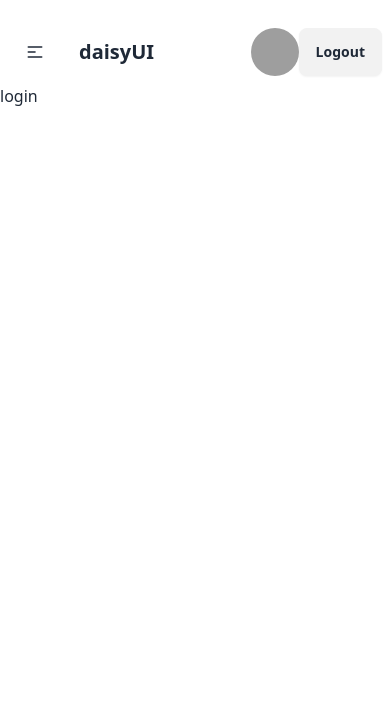
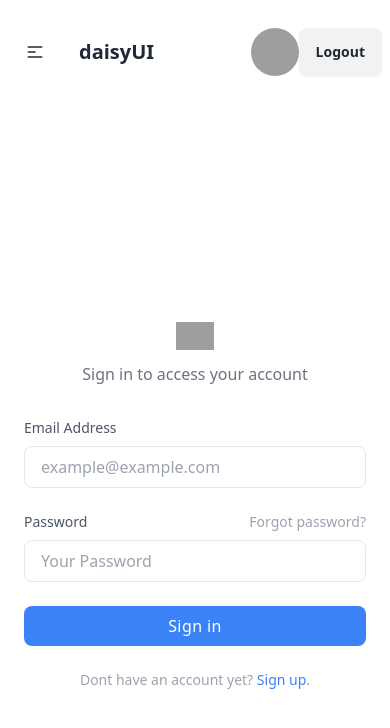
Before and after one commit to sakibpro2003/LuxeRealEstate, a React (Vite) app: page /login in a window 390 px wide. Shown: the top 728 px of the page. Built offline with nearby package versions, Linux system fonts and the light colour scheme; grey boxes are pictures that could not be loaded.

Commit message:
register added

```diff
--- a/package.json
+++ b/package.json
@@ -10,6 +10,7 @@
     "preview": "vite preview"
   },
   "dependencies": {
+    "firebase": "^10.10.0",
     "localforage": "^1.10.0",
     "match-sorter": "^6.3.4",
     "react": "^18.2.0",
--- /dev/null
+++ b/src/Firebase/AuthProvider.jsx
@@ -0,0 +1,28 @@
+import React, { createContext, useState } from 'react';
+import { getAuth,createUserWithEmailAndPassword } from "firebase/auth";
+import app from './firebase.init';
+
+const auth  = getAuth(app);
+export const AuthContext = createContext(null);
+
+const AuthProvider = ({children}) => {
+    const [user,setUser] = useState([]);
+  const createUser = (email,password)=>{
+   return createUserWithEmailAndPassword(auth, email, password)
+    }
+
+
+    const authInfo = {
+        createUser,
+        user,
+    }
+    return (
+        <div>
+            <AuthContext.Provider value={authInfo}>
+                {children}
+            </AuthContext.Provider>
+        </div>
+    );
+};
+
+export default AuthProvider;
--- /dev/null
+++ b/src/Firebase/firebase.init.js
@@ -0,0 +1,20 @@
+// Import the functions you need from the SDKs you need
+import { initializeApp } from "firebase/app";
+import { getAuth } from "firebase/auth";
+// TODO: Add SDKs for Firebase products that you want to use
+// https://firebase.google.com/docs/web/setup#available-libraries
+
+// Your web app's Firebase configuration
+const firebaseConfig = {
+  apiKey: "AIzaSyA0R0_EN5rYoJp7Or7fabtYCxdvk5j746E",
+  authDomain: "realestate-549f7.firebaseapp.com",
+  projectId: "realestate-549f7",
+  storageBucket: "realestate-549f7.appspot.com",
+  messagingSenderId: "655100002973",
+  appId: "1:655100002973:web:65d881b696b96745184a74"
+};
+
+// Initialize Firebase
+ const app = initializeApp(firebaseConfig);
+
+export default app;
--- a/src/Login/Login.jsx
+++ b/src/Login/Login.jsx
@@ -4,7 +4,61 @@
     return (
         <div>
             <Navbar></Navbar>
-            <h3>login</h3>
+            <div className="bg-white dark:bg-gray-900">
+      <div className="flex justify-center h-screen">
+        <div className="hidden bg-cover lg:block lg:w-2/3" style={{backgroundImage: "url(https://images.unsplash.com/photo-1616763355603-9755a640a287?ixlib=rb-1.2.1&ixid=MnwxMjA3fDB8MHxwaG90by1wYWdlfHx8fGVufDB8fHx8&auto=format&fit=crop&w=1470&q=80)"}}>
+          <div className="flex items-center h-full px-20 bg-gray-900 bg-opacity-40">
+            <div>
+              <h2 className="text-2xl font-bold text-white sm:text-3xl">Meraki UI</h2>
+
+              <p className="max-w-xl mt-3 text-gray-300">
+                Lorem ipsum dolor sit, amet consectetur adipisicing elit. In
+                autem ipsa, nulla laboriosam dolores, repellendus perferendis libero suscipit nam temporibus molestiae
+              </p>
+            </div>
+          </div>
+        </div>
+
+        <div className="flex items-center w-full max-w-md px-6 mx-auto lg:w-2/6">
+          <div className="flex-1">
+            <div className="text-center">
+              <div className="flex justify-center mx-auto">
+                <img className="w-auto h-7 sm:h-8" src="https://merakiui.com/images/logo.svg" alt="" />
+              </div>
+
+              <p className="mt-3 text-gray-500 dark:text-gray-300">Sign in to access your account</p>
+            </div>
+
+            <div className="mt-8">
+              <form>
+                <div>
+                  <label htmlFor="email" className="block mb-2 text-sm text-gray-600 dark:text-gray-200">Email Address</label>
+                  <input type="email" name="email" id="email" placeholder="example@example.com" className="block w-full px-4 py-2 mt-2 text-gray-700 placeholder-gray-400 bg-white border border-gray-200 rounded-lg dark:placeholder-gray-600 dark:bg-gray-900 dark:text-gray-300 dark:border-gray-700 focus:border-blue-400 dark:focus:border-blue-400 focus:ring-blue-400 focus:outline-none focus:ring focus:ring-opacity-40" />
+                </div>
+
+                <div className="mt-6">
+                  <div className="flex justify-between mb-2">
+                    <label htmlFor="password" className="text-sm text-gray-600 dark:text-gray-200">Password</label>
+                    <a href="#" className="text-sm text-gray-400 focus:text-blue-500 hover:text-blue-500 hover:underline">Forgot password?</a>
+                  </div>
+
+                  <input type="password" name="password" id="password" placeholder="Your Password" className="block w-full px-4 py-2 mt-2 text-gray-700 placeholder-gray-400 bg-white border border-gray-200 rounded-lg dark:placeholder-gray-600 dark:bg-gray-900 dark:text-gray-300 dark:border-gray-700 focus:border-blue-400 dark:focus:border-blue-400 focus:ring-blue-400 focus:outline-none focus:ring focus:ring-opacity-40" />
+                </div>
+
+                <div className="mt-6">
+                  <button className="w-full px-4 py-2 tracking-wide text-white transition-colors duration-300 transform bg-blue-500 rounded-lg hover:bg-blue-400 focus:outline-none focus:bg-blue-400 focus:ring focus:ring-blue-300 focus:ring-opacity-50">
+                    Sign in
+                  </button>
+                </div>
+
+              </form>
+
+              <p className="mt-6 text-sm text-center text-gray-400">Dont have an account yet? <a href="/register" className="text-blue-500 focus:outline-none focus:underline hover:underline">Sign up</a>.</p>
+            </div>
+          </div>
+        </div>
+      </div>
+    </div>
         </div>
     );
 };
--- a/src/Register/Register.jsx
+++ b/src/Register/Register.jsx
@@ -1,10 +1,81 @@
-import React from 'react';
+import { useContext } from "react";
+import Navbar from "../Shared/Navbar";
+import { AuthContext } from "../Firebase/AuthProvider";
 
 const Register = () => {
+    const {createUser} = useContext(AuthContext);
+
+    const handleRegister=(e)=>{
+        e.preventDefault();
+        const email = e.target.email.value;
+        const password = e.target.password.value;
+        console.log(email,password);
+        createUser(email,password)
+        .then(res=>{
+            console.log(res.user)
+        })
+        .catch(error =>{
+            console.log(error)
+        })
+    }
     return (
-        <div>
+        <div className="bg-white dark:bg-gray-900">
+        <Navbar></Navbar>
 
+        <div className="flex justify-center h-screen">
+          <div className="hidden bg-cover lg:block lg:w-2/3" style={{backgroundImage: "url(https://images.unsplash.com/photo-1616763355603-9755a640a287?ixlib=rb-1.2.1&ixid=MnwxMjA3fDB8MHxwaG90by1wYWdlfHx8fGVufDB8fHx8&auto=format&fit=crop&w=1470&q=80)"}}>
+            <div className="flex items-center h-full px-20 bg-gray-900 bg-opacity-40">
+              <div>
+                <h2 className="text-2xl font-bold text-white sm:text-3xl">Meraki UI</h2>
+
+                <p className="max-w-xl mt-3 text-gray-300">
+                  Lorem ipsum dolor sit, amet consectetur adipisicing elit. In
+                  autem ipsa, nulla laboriosam dolores, repellendus perferendis libero suscipit nam temporibus molestiae
+                </p>
+              </div>
+            </div>
+          </div>
+
+          <div className="flex items-center w-full max-w-md px-6 mx-auto lg:w-2/6">
+            <div className="flex-1">
+              <div className="text-center">
+                <div className="flex justify-center mx-auto">
+                  <img className="w-auto h-7 sm:h-8" src="https://merakiui.com/images/logo.svg" alt="" />
+                </div>
+
+                <p className="mt-3 text-gray-500 dark:text-gray-300">Sign in to access your account</p>
+              </div>
+
+              <div className="mt-8">
+                <form onSubmit={handleRegister}>
+                  <div>
+                    <label htmlFor="email" className="block mb-2 text-sm text-gray-600 dark:text-gray-200">Email Address</label>
+                    <input type="email" name="email" id="email" placeholder="example@example.com" className="block w-full px-4 py-2 mt-2 text-gray-700 placeholder-gray-400 bg-white border border-gray-200 rounded-lg dark:placeholder-gray-600 dark:bg-gray-900 dark:text-gray-300 dark:border-gray-700 focus:border-blue-400 dark:focus:border-blue-400 focus:ring-blue-400 focus:outline-none focus:ring focus:ring-opacity-40" />
+                  </div>
+
+                  <div className="mt-6">
+                    <div className="flex justify-between mb-2">
+                      <label htmlFor="password"  className="text-sm text-gray-600 dark:text-gray-200">Password</label>
+                      <a href="#" className="text-sm text-gray-400 focus:text-blue-500 hover:text-blue-500 hover:underline">Forgot password?</a>
+                    </div>
+
+                    <input type="password" name="password" id="password" placeholder="Your Password" className="block w-full px-4 py-2 mt-2 text-gray-700 placeholder-gray-400 bg-white border border-gray-200 rounded-lg dark:placeholder-gray-600 dark:bg-gray-900 dark:text-gray-300 dark:border-gray-700 focus:border-blue-400 dark:focus:border-blue-400 focus:ring-blue-400 focus:outline-none focus:ring focus:ring-opacity-40" />
+                  </div>
+
+                  <div className="mt-6">
+                    <button type="submit" className="w-full px-4 py-2 tracking-wide text-white transition-colors duration-300 transform bg-blue-500 rounded-lg hover:bg-blue-400 focus:outline-none focus:bg-blue-400 focus:ring focus:ring-blue-300 focus:ring-opacity-50">
+                      Sign in
+                    </button>
+                  </div>
+
+                </form>
+
+                <p className="mt-6 text-sm text-center text-gray-400">Don&#x27;t have an account yet? <a href="/login" className="text-blue-500 focus:outline-none focus:underline hover:underline">Sign in</a>.</p>
+              </div>
+            </div>
+          </div>
         </div>
+      </div>
     );
 };
 
--- a/src/main.jsx
+++ b/src/main.jsx
@@ -3,9 +3,12 @@
 import "./index.css";
 import router from "./Routes/Routes";
 import { RouterProvider } from "react-router-dom";
+import AuthProvider from "./Firebase/AuthProvider";
 
 ReactDOM.createRoot(document.getElementById("root")).render(
   <React.StrictMode>
-    <RouterProvider router={router} />
+   <AuthProvider>
+   <RouterProvider router={router} />
+   </AuthProvider>
   </React.StrictMode>
 );
```
Also changed, not shown: src/Routes/Routes.jsx (+6 -1 lines), 1 other file (tests, documents, lock files or other folders).
